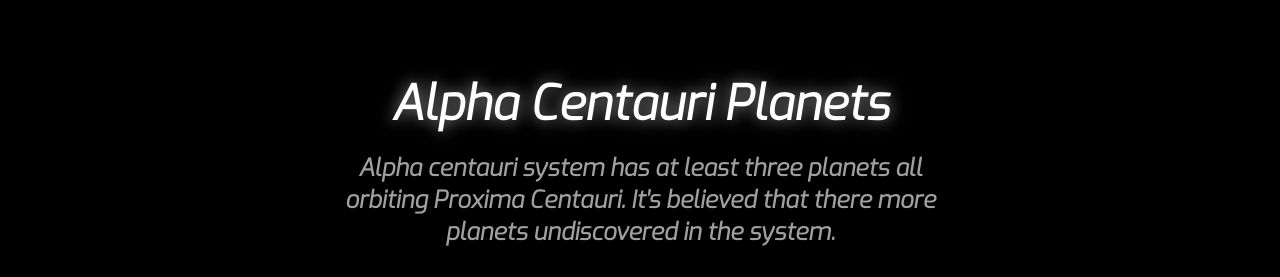
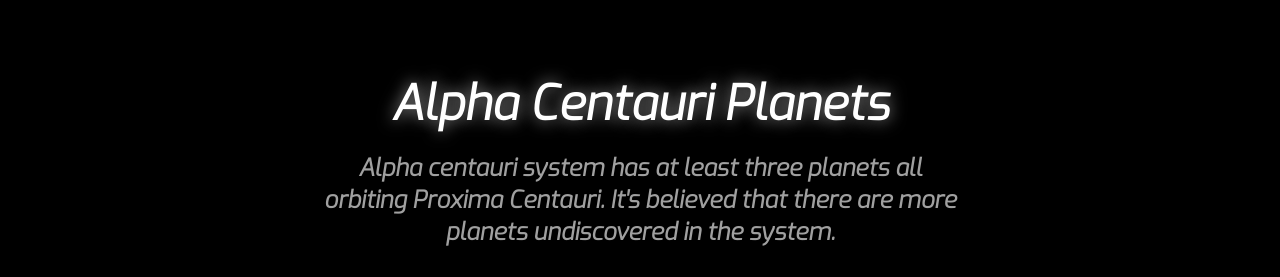
Before and after one commit to alex17ryan/Alpha-Centauri, a plain HTML site: page index.html in a window 1280 px wide. Shown: the part 2360-2637 px from the top of the page. Drawn offline with Linux system fonts and the light colour scheme.

Commit message:
Update index.html

```diff
--- a/index.html
+++ b/index.html
@@ -60,7 +60,7 @@
     <section class="page">
         <div class="header">
             <h2>Alpha Centauri Planets</h2>
-            <h4>Alpha centauri system has at least three planets all orbiting Proxima Centauri. It's believed that there more planets undiscovered in the system.</h4>
+            <h4>Alpha centauri system has at least three planets all orbiting Proxima Centauri. It's believed that there are more planets undiscovered in the system.</h4>
         </div>
         <div id="p42">
             <div class="p42k">
```
